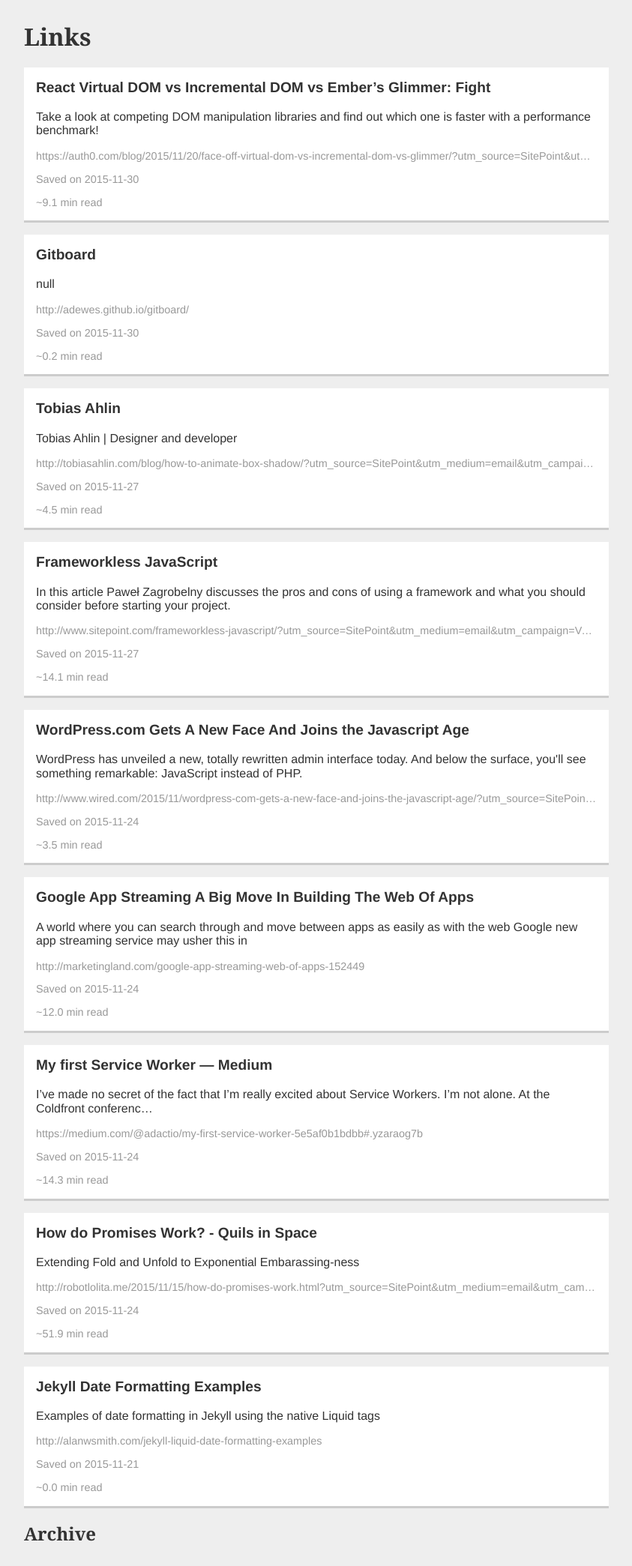
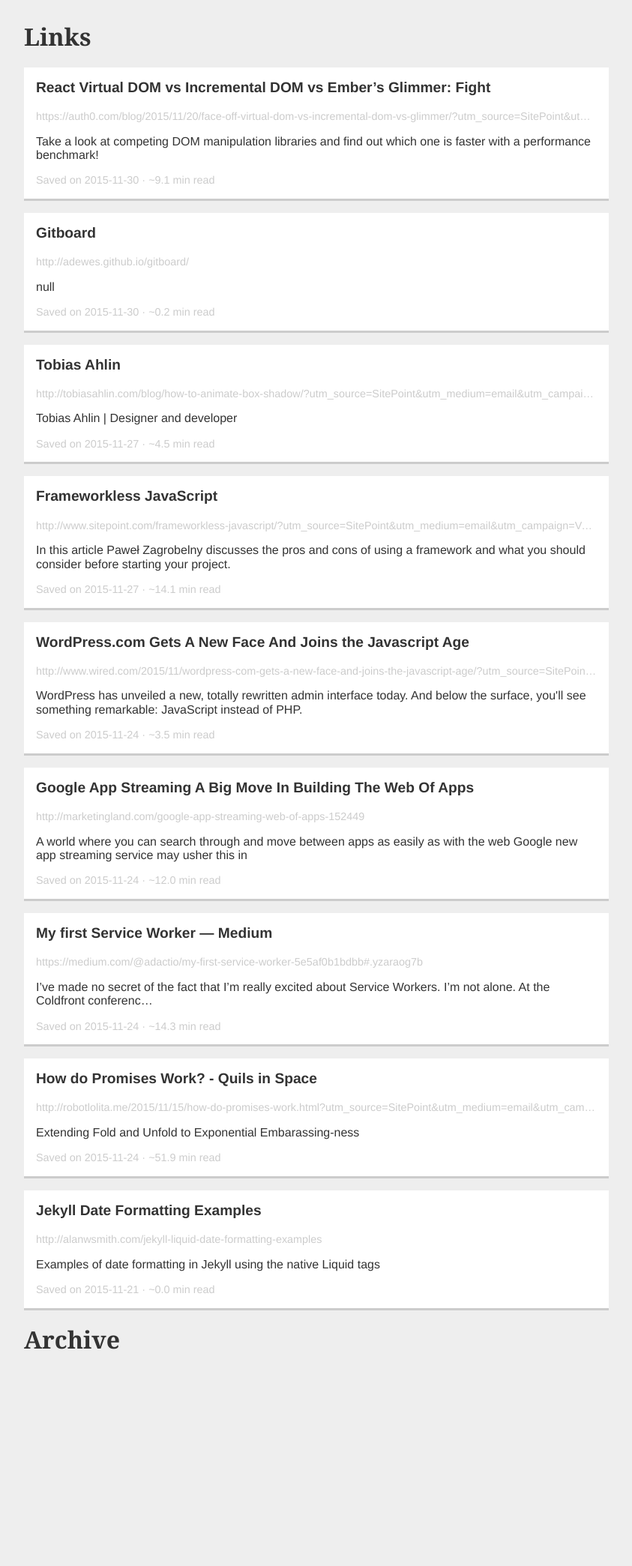
Before and after one commit to matita/min-gh-jekyll, a Jekyll site: the page built from index.html, in a window 1280 px wide. Shown: the whole page at 75% size, without its empty margins (218-1061 px from the left). Built offline with Jekyll 4.4.1, drawn with Linux system fonts in a browser that asks for light colours; nearby versions of some CDN libraries; after the commit the page ends 1837 px from its top, so only the background shows below that.

Commit message:
better style for reading time

```diff
--- a/_layouts/post.html
+++ b/_layouts/post.html
@@ -10,7 +10,8 @@
       <header>
         <h1>{{ page.title }}</h1>
         {% include post-actions.html %}
-        <p class="reading-time">{% include reading-time.html %}</p>
+        &middot;
+        <span class="reading-time">{% include reading-time.html %}</span>
       </header>
 
       {{ content }}
--- a/index.html
+++ b/index.html
@@ -9,23 +9,22 @@ title: Home
 {% for page in site.categories.to_read %}
   <a class="link" href="{{ site.baseurl }}{{ page.url }}" target="_blank">
     <h3 class="link-title">{{ page.title }}</h3>
+    <p class="link-url">{{ page.link }}</p>
     <p class="link-description">{{ page.description }}</p>
-    <p class="link-url">{{ page.link }}</p>
-    <p class="link-date">Saved on {{ page.date | date: "%Y-%m-%d" }}</p>
-    <p class="reading-time">{% include reading-time.html %}</p>
+    <p class="link-date">Saved on {{ page.date | date: "%Y-%m-%d" }} &middot; {% include reading-time.html %}</p>
   </a>
 {% endfor %}
 </div>
 
-<h2>Archive</h2>
+<h1>Archive</h1>
 
 <div class="links">
 {% for page in site.categories.archive %}
   <a class="link" href="{{ site.baseurl }}{{ page.url }}" target="_blank">
     <h3 class="link-title">{{ page.title }}</h3>
+    <p class="link-url">{{ page.link }}</p>
     <p class="link-description">{{ page.description }}</p>
-    <p class="link-url">{{ page.link }}</p>
-    <p class="link-date">Saved on {{ page.date | date: "%Y-%m-%d" }}</p>
+    <p class="link-date">Saved on {{ page.date | date: "%Y-%m-%d" }} &middot; {% include reading-time.html %}</p>
   </a>
 {% endfor %}
 </div>
--- a/public/css/post.css
+++ b/public/css/post.css
@@ -43,6 +43,6 @@ blockquote { border-left: 5px solid #ddd; margin-left: 0; padding-left: 1em; }
 }
 
 .reading-time {
-  color: #999;
+  color: #ccc;
   font-size: .9em;
 }
--- a/public/css/style.css
+++ b/public/css/style.css
@@ -37,9 +37,8 @@ body {
 }
 
 .link-url,
-.link-date,
-.reading-time {
-  color: #999;
+.link-date {
+  color: #ccc;
   font-size: .9em;
 }
 
@@ -49,7 +48,3 @@ body {
   overflow: hidden;
   text-overflow: ellipsis;
 }
-
-.link-date {
-
-}
```
